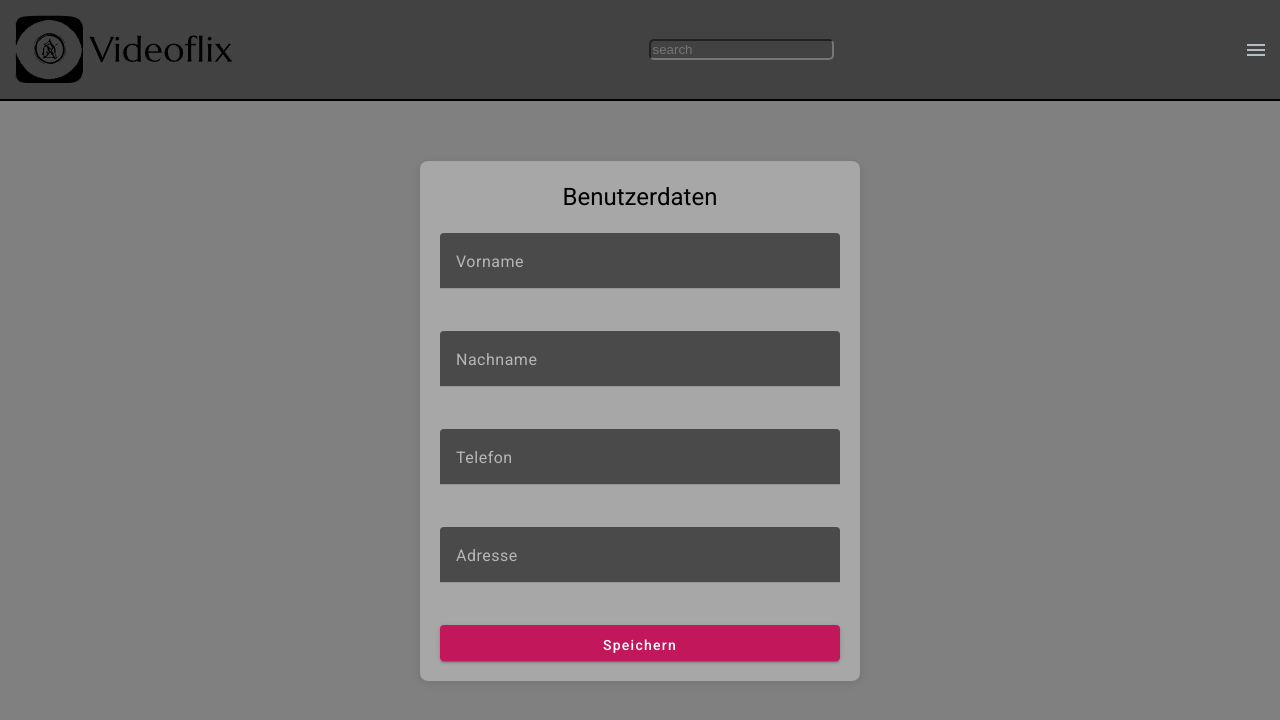
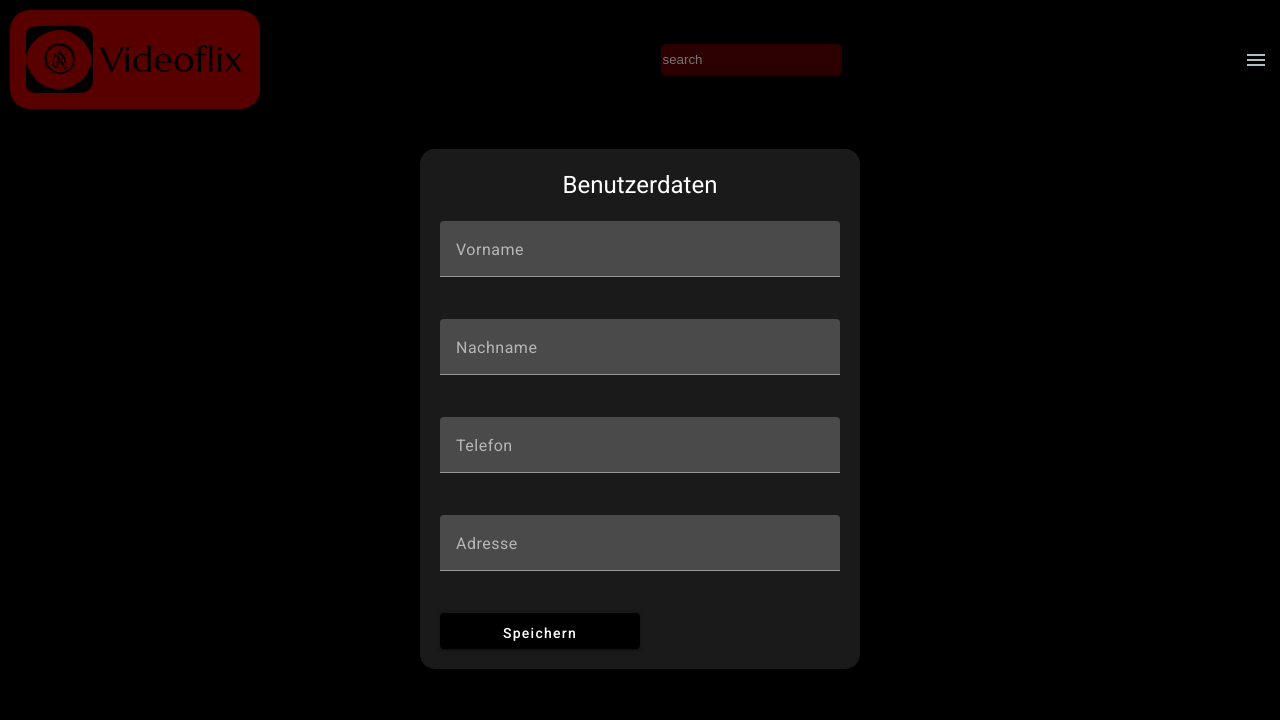
Before and after one commit to seggo2/videoflix_Frontend, an Angular app: page /accountDetails in a window 1280 px wide. Shown: the top 720 px of the page. Built offline with nearby package versions, Linux system fonts and the light colour scheme; no server answers; sample sign-in values are in the browser's storage.

Commit message:
design changes

```diff
--- a/src/app/components/accountdetails/accountdetails.component.html
+++ b/src/app/components/accountdetails/accountdetails.component.html
@@ -1,14 +1,21 @@
+<div class="vision">
   <header class="header">
-    <img  class="logo" src='/assets/9rrYlN-LogoMakr.png' alt="Netflix Logo">
+    <img class="logo" src="/assets/9rrYlN-LogoMakr.png" alt="Netflix Logo" />
     <div>
-      <input placeholder="search" class="input" type="text">
+      <input placeholder="search" class="input" type="text" />
     </div>
     <button mat-icon-button color="accent" (click)="toggleModal()">
       <mat-icon>menu</mat-icon>
     </button>
-      <div id="header_modal" class="visually-hidden" [class.visually-hidden]="!isModalVisible">
+    <div
+      id="header_modal"
+      class="visually-hidden"
+      [class.visually-hidden]="!isModalVisible"
+    >
       <a routerLink="/videoflix" (click)="back2main()">Videoflix</a>
-        <a routerLink="/videoflix" (click)="showPrivacyPolicy()">Privacy Policy</a>
+      <a routerLink="/videoflix" (click)="showPrivacyPolicy()"
+        >Privacy Policy</a
+      >
       <a href="#" (click)="logout()">Log out</a>
     </div>
   </header>
@@ -32,6 +39,14 @@
         <mat-label>Adresse</mat-label>
         <input matInput [(ngModel)]="user.address" />
       </mat-form-field>
-    <button mat-raised-button color="primary" (click)="updateUser()">Speichern</button>
+      <button
+        class="button"
+        mat-raised-button
+        color="primary"
+        (click)="updateUser()"
+      >
+        Speichern
+      </button>
     </div>
   </div>
+</div>
--- a/src/app/components/accountdetails/accountdetails.component.scss
+++ b/src/app/components/accountdetails/accountdetails.component.scss
@@ -8,8 +8,8 @@
   flex-direction: column;
   align-items: flex-start;
   border-radius: 20px 0px 20px 20px;
-    background: var(--Version-2-main-color, #2A3647);
-    box-shadow: 0px 0px 4px 0px rgba(0, 0, 0, 0.10);
+  background: var(--Version-2-main-color, #2a3647);
+  box-shadow: 0px 0px 4px 0px rgba(0, 0, 0, 0.1);
   cursor: pointer;
 }
 .visually-hidden {
@@ -18,27 +18,36 @@
 #header_modal a {
   color: white;
   padding: 8px 16px;
-
 }
-.input{
-    background-color: rgb(67, 66, 66);
+.logo {
+  background-color: rgb(88, 0, 0);
+  border-radius: 20px;
+  margin: 10px;
+}
+.input {
+  background-color: rgb(44, 0, 0);
   border-radius: 5px;
+  border: 0px;
+  height: 30px;
   color: white;
 }
 
-mat-icon-button{
+mat-icon-button {
   height: 100px;
 }
 .header {
-  border-bottom: 2px solid black;
   margin: 0px;
-  background-color: rgb(67, 66, 66);
+  background-color: black;
   display: flex;
   align-items: center;
   justify-content: space-between;
 }
-.height{
-    height: 80vh;
+.vision {
+  background-color: black;
+  height: 100vh;
+}
+.height {
+  margin-top: 30px;
   display: flex;
   justify-content: center;
   align-items: center;
@@ -48,13 +57,14 @@ mat-icon-button{
   max-width: 400px;
   margin: 0 auto;
   padding: 20px;
-  background: rgb(167, 167, 167);
-  border-radius: 8px;
+  background: rgb(26, 26, 26);
+  border-radius: 15px;
   box-shadow: 0 2px 10px rgba(0, 0, 0, 0.1);
 
   h1 {
     text-align: center;
     margin-bottom: 20px;
+    color: white;
   }
 
   mat-form-field {
@@ -64,7 +74,8 @@ mat-icon-button{
 
   button {
     display: block;
-    width: 100%;
+    width: 200px;
     padding: 10px;
+    background-color: black;
   }
 }
--- a/src/app/components/login/login.component.scss
+++ b/src/app/components/login/login.component.scss
@@ -39,12 +39,15 @@ body {
 }
 
 .mobileVision {
+    position: relative;
     display: flex;
     flex-direction: column-reverse;
     align-items: center;
-    margin-left: 8px;
-    margin-right: 8px;
-}
+    justify-content: center;
+    z-index: 1;
+    background-image: url('/assets/thumbnail/movie.jpg') !important;
+    height: 100vh;
+    }
 
 .hide {
     background-position: center;
@@ -136,14 +139,16 @@ h1 {
 
 
 .logo {
+    position: absolute;
+    top: 10px;
+    left: 10px;
     width: 300px;
     height: 150px;
     border-radius: 50px;
-    margin: 20px;
-    z-index: 1;
+    z-index: 10;
     background-color: rgb(185, 24, 24);
     border: 2px solid white;
-}
+  }
 
 .logo img {
     padding: 30px;
--- a/src/app/components/new-password/new-password.component.scss
+++ b/src/app/components/new-password/new-password.component.scss
@@ -2,6 +2,7 @@ body {
   margin: 0px;
   background: #f6f7f8 !important;
   font-family: "Inter";
+
 }
 
 .mobileVision {
@@ -9,6 +10,7 @@ body {
   align-items: center;
   justify-content: center;
   height: 100vh;
+  background-color: grey;
 }
 
 .underLine {
@@ -119,6 +121,9 @@ h1 {
 }
 
 .logo {
+  position: absolute;
+  top: 10px;
+  left: 10px;
   width: 300px;
   height: 150px;
   border-radius: 50px;
--- a/src/app/components/register/register.component.scss
+++ b/src/app/components/register/register.component.scss
@@ -3,6 +3,7 @@ body {
   background: #f6f7f8 !important;
   font-family: "Inter";
 }
+
 
 
 
@@ -50,8 +51,11 @@ body {
   display: flex;
   flex-direction: column;
   align-items: center;
+  justify-content: center;
   z-index: 1;
-}
+  background-image: url('/assets/thumbnail/movie.jpg') !important;
+  height: 100vh;
+  }
 
 .hide {
   background-position: center;
@@ -153,11 +157,13 @@ h1 {
   cursor: pointer;
 }
 .logo {
-  margin: 20px;
+  position: absolute;
+  top: 10px;
+  left: 10px;
   width: 300px;
   height: 150px;
   border-radius: 50px;
-  z-index: 1;
+  z-index: 10;
   background-color: rgb(185, 24, 24);
   border: 2px solid white;
 }
--- a/src/app/components/reset-password-component/reset-password-component.component.scss
+++ b/src/app/components/reset-password-component/reset-password-component.component.scss
@@ -46,6 +46,8 @@ body {
     display: flex;
     flex-direction: column;
     align-items: center;
+    height: 100vh;
+    background-color: grey;
 }
 
 .hide {
--- a/src/app/components/videoflix/videoflix.component.html
+++ b/src/app/components/videoflix/videoflix.component.html
@@ -1,29 +1,41 @@
 <body>
   <div class="container">
     <header class="header">
-      <img  class="logo" src='/assets/9rrYlN-LogoMakr.png' alt="Netflix Logo">
+      <img class="logo" src="/assets/9rrYlN-LogoMakr.png" alt="Netflix Logo" />
       <div>
-        <input placeholder="search" class="input" type="text" [(ngModel)]="searchTerm" (input)="filterImages(searchTerm)">
+        <input
+          placeholder="search"
+          class="input"
+          type="text"
+          [(ngModel)]="searchTerm"
+          (input)="filterImages(searchTerm)"
+        />
       </div>
       <button mat-icon-button color="accent" (click)="toggleModal()">
         <mat-icon>menu</mat-icon>
       </button>
-        <div id="header_modal" class="visually-hidden" [class.visually-hidden]="!isModalVisible">
+      <div
+      id="header_modal"
+      class="visually-hidden"
+      [class.visually-hidden]="!isModalVisible"
+      >
       <a routerLink="/videoflix" (click)="manageAccount()">Account</a>
-          <a routerLink="/videoflix" (click)="showPrivacyPolicy()">Privacy Policy</a>
+      <a routerLink="/videoflix" (click)="showPrivacyPolicy()"
+      >Privacy Policy</a
+      >
       <a href="#" (click)="logout()">Log out</a>
     </div>
   </header>
+  <h2>Short Movies</h2>
   <main class="main">
       <div *ngFor="let imageData of filteredImagesData">
         <div (click)="getVideo(imageData.name)" class="thumbnail">
-          <p class="opensans">{{imageData.title}}</p>
-          <img class="imageSize" [src]="imageData.imageUrl"/>
-          <p class="opensans">{{imageData.description}}</p>
+          <p class="opensans">{{ imageData.title }}</p>
+          <img class="imageSize" [src]="imageData.imageUrl" />
+          <p class="opensans">{{ imageData.description }}</p>
         </div>
       </div>
     </main>
-
   </div>
 
   <div class="video-overlay" *ngIf="videoUrl" (click)="closeVideo($event)">
@@ -32,13 +44,13 @@
     </div>
 
     <div>
-      <button class="resolutionButtons" *ngFor="let resolution of resolutions" (click)="changeResolution(resolution, $event)">
+      <button
+        class="resolutionButtons"
+        *ngFor="let resolution of resolutions"
+        (click)="changeResolution(resolution, $event)"
+      >
         {{ resolution }}
       </button>
     </div>
   </div>
-
-
-
-
 </body>
--- a/src/app/components/videoflix/videoflix.component.scss
+++ b/src/app/components/videoflix/videoflix.component.scss
@@ -1,10 +1,7 @@
 body {
   margin: 0px;
-  background-color: rgb(213, 213, 213);
+  background-color: black;
 }
-
-
-
 
 .video-overlay {
   position: fixed;
@@ -27,28 +24,21 @@ video {
   max-width: 90%; /* Maximale Breite des Videos */
   max-height: 90vh; /* Maximale Höhe des Videos */
 }
-.resolutionButtons{
+.resolutionButtons {
   margin: 10px;
   height: 35px;
   width: 70px;
-  border-radius: 10px ;
+  border-radius: 10px;
   background-color: white;
   cursor: pointer;
-  &:hover{
+  &:hover {
     border: 2px solid red;
   }
 }
 
-
-
-
-
-
-
 .container {
   width: 100%;
   height: 100vh;
-
 }
 
 .visually-hidden {
@@ -65,40 +55,51 @@ video {
   flex-direction: column;
   align-items: flex-start;
   border-radius: 20px 0px 20px 20px;
-    background: var(--Version-2-main-color, #2A3647);
-    box-shadow: 0px 0px 4px 0px rgba(0, 0, 0, 0.10);
+  background: var(--Version-2-main-color, #2a3647);
+  box-shadow: 0px 0px 4px 0px rgba(0, 0, 0, 0.1);
   cursor: pointer;
 }
-
+.logo{
+  background-color: rgb(88, 0, 0);
+  border-radius: 20px;
+  margin: 10px;
+}
 #header_modal a {
   color: white;
   padding: 8px 16px;
-
 }
-.input{
-    background-color: rgb(67, 66, 66);
+h2{
+  color: white;
+  margin: 20px;
+  margin-top: 50px;
+  margin-left: 20px;
+  margin-bottom: -10px;
+  font-size: 50px;
+}
+.input {
+  background-color: rgb(44, 0, 0);
   border-radius: 5px;
+  border: 0px;
+  height: 30px;
   color: white;
 }
 
-mat-icon-button{
+mat-icon-button {
   height: 100px;
 }
 .header {
-  border-bottom: 2px solid black;
   margin: 0px;
-  background-color: rgb(67, 66, 66);
+  background-color: black;
   display: flex;
   align-items: center;
   justify-content: space-between;
 }
 
-.main{
+.main {
   display: flex;
   align-items: center;
   gap: 30px;
   flex-wrap: wrap;
-
 }
 .thumbnail {
   margin-left: 10px;
@@ -111,17 +112,17 @@ mat-icon-button{
   height: 300px;
   box-shadow: rgba(0, 0, 0, 0.35) 0px 5px 15px;
   border-radius: 30px;
-    background-color: rgb(67, 66, 66);
+  background-color: rgb(16, 16, 16);
   color: white;
   transition: transform 0.3s ease;
-    &:hover{
+  &:hover {
     cursor: pointer;
     transform: scale(1.1);
   }
-   img{
+  img {
     height: 200px;
     width: 350px;
     object-fit: contain;
-
+    border-radius: 50px;
   }
 }
--- a/src/styles.scss
+++ b/src/styles.scss
@@ -1,6 +1,5 @@
 
 body{
-    background-color: gray;
     margin: 0px;
 }
 
@@ -18,5 +17,4 @@ body{
     src: url('../src/assets/fonts/OpenSans_Condensed-Medium.ttf') format('woff2'); /* Chrome 36+, Opera 23+, Firefox 39+, Safari 12+, iOS 10+ */
   }
 
-html, body { height: 100%; }
 body { margin: 0; font-family: Roboto, "Helvetica Neue", sans-serif; }
```
Also changed, not shown: src/assets/thumbnail/movie.jpg (added). Lines whose indentation alone changed are shown as unchanged.
